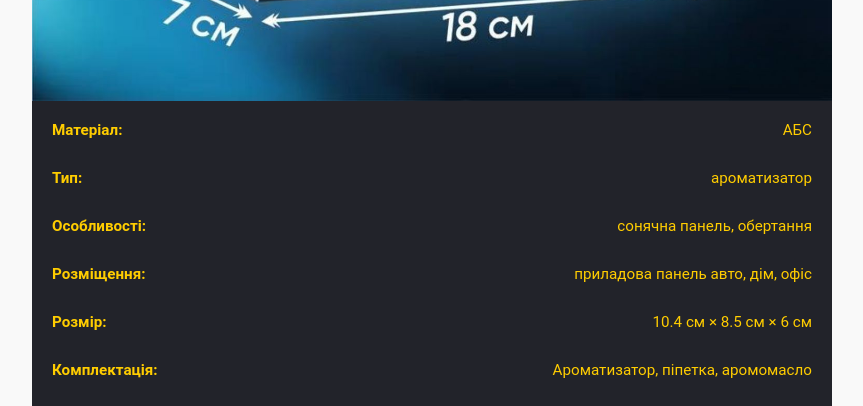
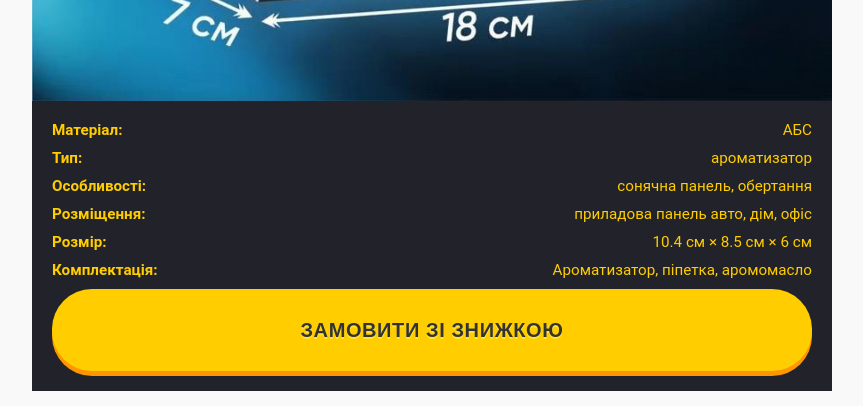
Before and after one commit to LightlyInDarkness/helicoptertest, a plain HTML site: page index.html in a window 1280 px wide. Shown: the part 5970-6376 px from the top of the page, without its empty margins (208-1071 px from the left). Drawn offline with Linux system fonts and the light colour scheme.

Commit message:
Update index.html

```diff
--- a/index.html
+++ b/index.html
@@ -225,17 +225,31 @@ position: absolute;
       color: var(--white);
     }
 .characteristics .row {
-
-      text-align: left;
   display: flex;
   justify-content: space-between;
-      margin-bottom: 30px;
+  align-items: flex-start;
+  margin-bottom: 10px;
 }
 .characteristics .row span:first-child {
+  width: 40%;            /* ліва колонка */
+  text-align: left;
   font-weight: bold;
   color: var(--primary-yellow);
 }
+
 .characteristics .row span:last-child {
+  width: 60%;            /* права колонка */
+  text-align: right;
+  color: var(--primary-yellow);
+}
+.characteristics .label {
+  width: 150px; /* або інше значення */
+  font-weight: bold;
+  color: var(--primary-yellow);
+  flex-shrink: 0;
+}
+
+.characteristics .value {
   color: var(--primary-yellow);
 }
 	.characteristics img {
@@ -521,13 +535,34 @@ position: absolute;
   </div>
 	<img src="ch.jpg" alt="Опис GIF" style="width: 100%; height: auto; margin-bottom: -0.1cm;">
 <div class="section characteristics">
-	<div class="row"><span>Матеріал:</span><span>АБС</span></div>
-    <div class="row"><span>Тип:</span><span>ароматизатор</span></div>
-    <div class="row"><span>Особливості:</span><span>сонячна панель, обертання</span></div>
-    <div class="row"><span>Розміщення:</span><span>приладова панель авто, дім, офіс</span></div>
-    <div class="row"><span>Розмір:</span><span>10.4 см × 8.5 см × 6 см</span></div>
-    <div class="row"><span>Комплектація:</span><span>Ароматизатор, піпетка, аромомасло</span></div>
-    <button class="order-btn" onclick="document.getElementById('order-form').scrollIntoView({ behavior: 'smooth' });">ЗАМОВИТИ ЗІ ЗНИЖКОЮ</button>
+  <div class="row">
+    <span class="label">Матеріал:</span>
+    <span class="value">АБС</span>
+  </div>
+  <div class="row">
+    <span class="label">Тип:</span>
+    <span class="value">ароматизатор</span>
+  </div>
+  <div class="row">
+    <span class="label">Особливості:</span>
+    <span class="value">сонячна панель, обертання</span>
+  </div>
+  <div class="row">
+    <span class="label">Розміщення:</span>
+    <span class="value">приладова панель авто, дім, офіс</span>
+  </div>
+  <div class="row">
+    <span class="label">Розмір:</span>
+    <span class="value">10.4 см × 8.5 см × 6 см</span>
+  </div>
+  <div class="row">
+    <span class="label">Комплектація:</span>
+    <span class="value">Ароматизатор, піпетка, аромомасло</span>
+  </div>
+
+  <button class="order-btn" onclick="document.getElementById('order-form').scrollIntoView({ behavior: 'smooth' });">
+    ЗАМОВИТИ ЗІ ЗНИЖКОЮ
+  </button>
 </div>
 
   <div style="font-family: 'Segoe UI'">
```
Lines whose indentation alone changed are shown as unchanged.
